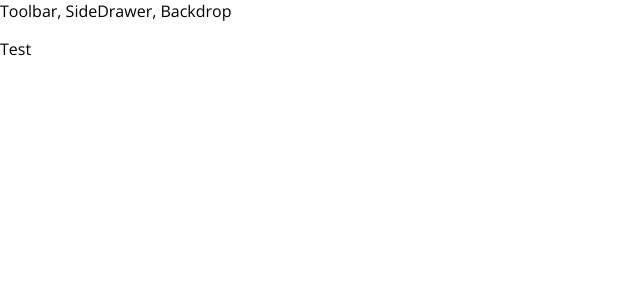
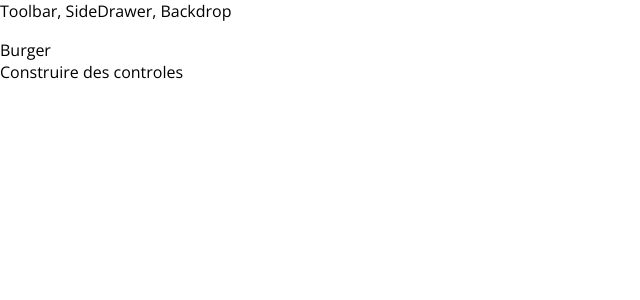
Before and after one commit to AchrafRehioui/ApplicationWebGestionCommande, a React app: page / in a window 1280 px wide. Shown: the top 300 px of the page, without its empty margins (0-640 px from the left). Built offline with nearby package versions, Linux system fonts and the light colour scheme.

Commit message:
Commencer l'implementation du container BurgerPreparation

```diff
--- a/src/App.js
+++ b/src/App.js
@@ -1,14 +1,14 @@
 import React, { Component } from 'react';
 
 import Layout from './components/Layout/Layout';
-
+import BurgerPreparateur from './containers/BurgerPreparateur/BurgerPreparateur';
 
 class App extends Component {
   render() {
     return (
       <div >
           <Layout>
-              <p>Test</p>
+             <BurgerPreparateur />
           </Layout>
       </div>
     );
--- /dev/null
+++ b/src/components/Layout/Layout.css
@@ -0,0 +1,3 @@
+.Content {
+    margin-top: 17px;
+}
--- a/src/components/Layout/Layout.js
+++ b/src/components/Layout/Layout.js
@@ -1,11 +1,12 @@
 
 import React from 'react';
 import Auxi from '../../hoc/Auxi';
+import classes from './Layout.css';
 
 const layout = (props) => (
    <Auxi>
         <div>Toolbar, SideDrawer, Backdrop</div>
-        <main>
+        <main className={classes.Content}>
              {props.children}
         </main>
    </Auxi>
--- /dev/null
+++ b/src/containers/BurgerPreparateur/BurgerPreparateur.js
@@ -0,0 +1,15 @@
+ import React, { Component } from 'react';
+import Auxi from '../../hoc/Auxi';
+
+ class BurgerPreparateur extends Component {
+     render () {
+         return (
+             <Auxi>
+                 <div>Burger</div>
+                 <div>Construire des controles</div>
+             </Auxi>
+         );
+     }
+ }
+
+ export default BurgerPreparateur;
```
